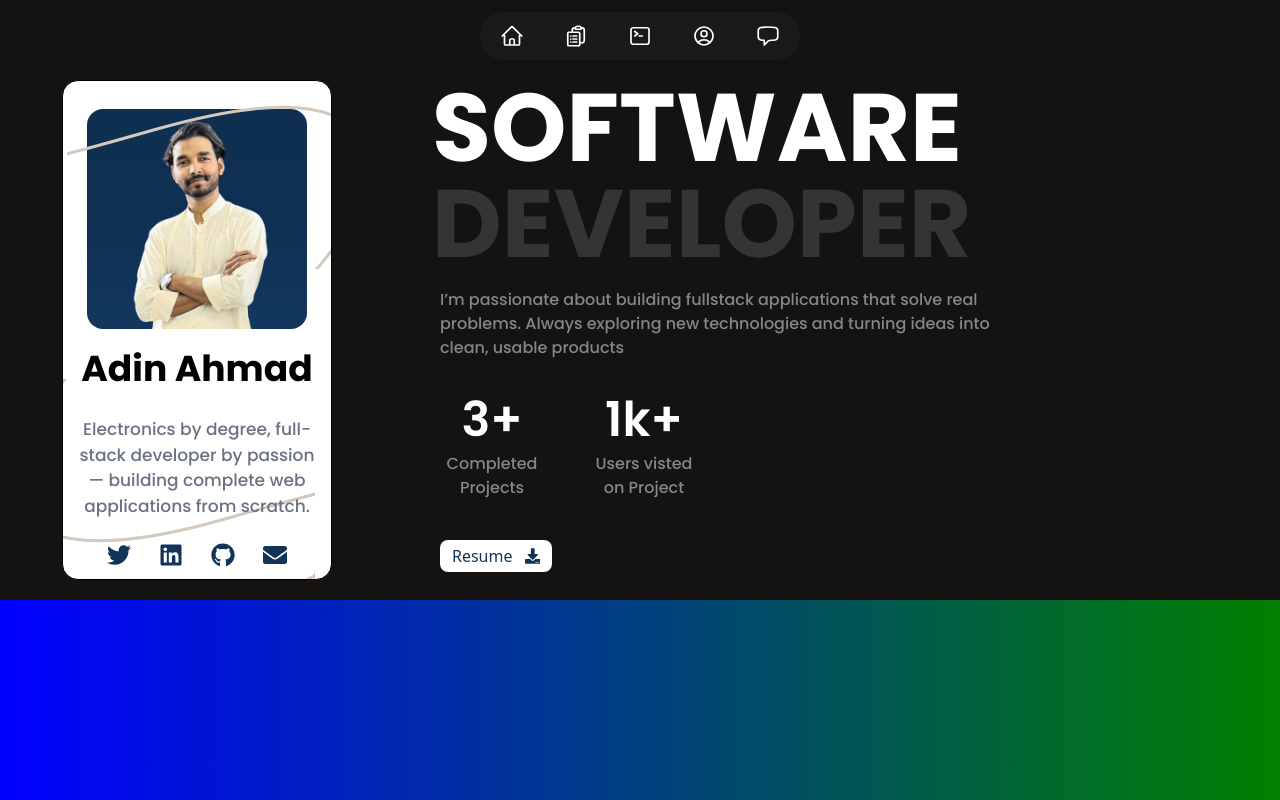
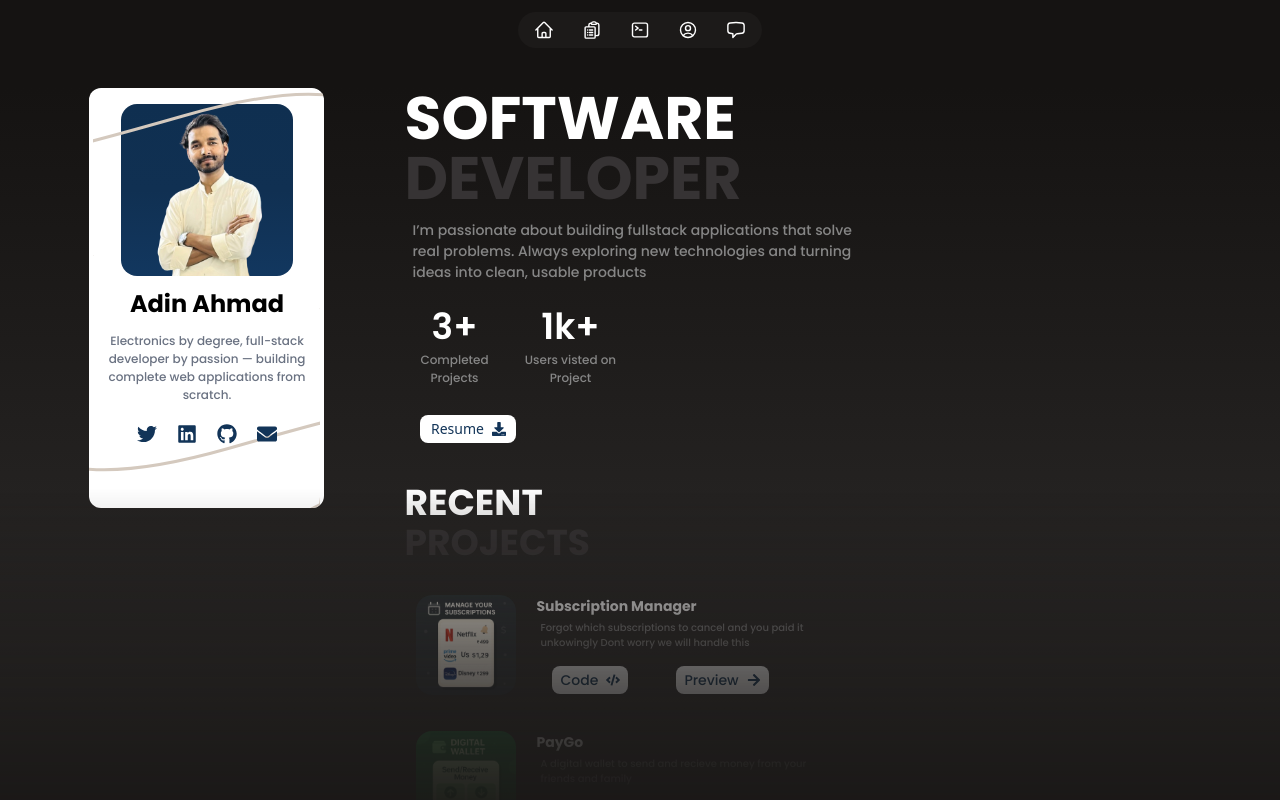
Before and after one commit to HeyAdin/portfolio-page, a React (Vite) app: page / in a window 1280 px wide. Built offline with nearby package versions, Linux system fonts and the light colour scheme.

Commit message:
responsiveness for xl screen

```diff
--- a/src/App.jsx
+++ b/src/App.jsx
@@ -6,9 +6,9 @@ import { Profile } from './components/Profile'
 function App() {
 
   return (
-    <div className='text-white  bg-[#151312] pt-3 h-[600px] overflow-hidden'>
+    <div className='text-white bg-[#151312] pt-3 h-screen 2xl:h-screen overflow-hidden relative'>
       <Navbar />
-      <div className='lg:flex lg:justify-center  lg:gap-25 lg:mt-5 bg-[#151312]'>
+      <div className='lg:flex xl:justify-center xl:gap-20 lg:mt-10 2xl:gap-40 2xl:pt-15 bg-gradient-to-t from-[#333130] to-[#151312] mask-b-from-50%'>
         <Profile />
         <HeroText />
       </div>
--- a/src/components/Button.jsx
+++ b/src/components/Button.jsx
@@ -1,5 +1,5 @@
 export const Button = ({ buttonText, buttonIcon, buttonLink }) => {
     return <div>
-        <a href={buttonLink} className=" cursor-pointer text-md font-[500] flex gap-3 items-center bg-white  mx-2 transform hover:-translate-y-1 duration-300 text-[#123458] px-3 py-1 rounded-lg justify-center">{buttonText} {buttonIcon}</a>
+        <a href={buttonLink} className=" cursor-pointer 2xl:text-lg xl:text-sm font-[500] flex 2xl:gap-3 xl:gap-2 items-center bg-white  2xl:mx-2 xl:mx-4 transform hover:-translate-y-1 duration-300 text-[#123458] 2xl:px-3 xl:px-2  2xl:py-1 xl:py-[4px] rounded-lg justify-center">{buttonText} {buttonIcon}</a>
     </div>
 }
--- a/src/components/Heading.jsx
+++ b/src/components/Heading.jsx
@@ -1,6 +1,6 @@
 export const Heading = ({ headingTextWhite, headingTextGray }) => {
     return <div>
-        <h1 className="text-6xl font-[700] ">{headingTextWhite}</h1>
-        <h1 className="text-[#363334] text-6xl font-[700] ">{headingTextGray}</h1>
+        <h1 className="2xl:text-6xl xl:text-4xl font-[700] ">{headingTextWhite}</h1>
+        <h1 className="text-[#363334] 2xl:text-6xl xl:text-4xl font-[700] ">{headingTextGray}</h1>
     </div>
 }
--- a/src/components/HeroText.jsx
+++ b/src/components/HeroText.jsx
@@ -8,7 +8,7 @@ import { Skills } from "./Skills";
 import { Input } from "./Input";
 export const HeroText = () => {
     return (
-        <div className="overflow-hidden overflow-y-scroll h-screen no-scrollbar scroll-smooth">
+        <div className="overflow-hidden overflow-y-scroll h-screen no-scrollbar scroll-smooth mask-b-from-50% ">
 
             {/* Hero Content */}
 
@@ -16,12 +16,12 @@ export const HeroText = () => {
                 initial={{ y: -50, x: -50, scale: 0.8, opacity: 0 }}
                 animate={{ y: 0, x: 0, scale: 1, opacity: 1 }}
                 transition={{ duration: 0.7 }}>
-                <h1 className=" text-8xl font-[700] font-Poppins">SOFTWARE</h1>
-                <h1 className=" text-8xl font-[700] font-Poppins text-[#363334]">DEVELOPER</h1>
-                <p className="w-150 text-md font-[500] text-[#868686] font-Poppins py-4 px-2" >I’m passionate about building fullstack applications that solve real problems. Always exploring new technologies and turning ideas into clean, usable products</p>
+                <h1 className="xl:text-6xl 2xl:text-8xl font-[700] font-Poppins">SOFTWARE</h1>
+                <h1 className=" 2xl:text-8xl xl:text-6xl font-[700] font-Poppins text-[#363334]">DEVELOPER</h1>
+                <p className="xl:w-120 2xl:w-150 2xl:text-lg xl:text-[14px] font-[500] text-[#868686] font-Poppins 2xl:py-4 xl:py-3 px-2" >I’m passionate about building fullstack applications that solve real problems. Always exploring new technologies and turning ideas into clean, usable products</p>
 
             </motion.div>
-            <div className="mt-5 flex gap-8 mb-10">
+            <div className="2xl:mt-5 xl:mt-3 flex 2xl:gap-8 xl:gap-4 2xl:mb-10 xl:mb-7">
                 <DataCard number={"3+"} title={"Completed Projects"} />
                 <DataCard number={"1k+"} title={"Users visted on Project"} />
             </div>
@@ -29,7 +29,7 @@ export const HeroText = () => {
                 initial={{ y: -50, x: -50, scale: 0.8, opacity: 0 }}
                 animate={{ y: 0, x: 0, scale: 1, opacity: 1 }}
                 transition={{ duration: 0.7 }}
-                className="mb-20 w-32">
+                className="2xl:mb-20 xl:mb-10  2xl:w-34 xl:w-32">
                 <Button buttonText={"Resume"} buttonIcon={<FaDownload />} />
             </motion.div>
 
@@ -99,9 +99,9 @@ const DataCard = ({ number, title }) => {
         initial={{ y: -50, x: -50, scale: 0.8, opacity: 0 }}
         animate={{ y: 0, x: 0, scale: 1, opacity: 1 }}
         transition={{ duration: 0.7 }}
-        className="max-w-30  text-center">
-        <h1 className="text-5xl font-Poppins font-[600] mb-2">{number}</h1>
-        <p className="text-md font-[500] font-Poppins text-[#868686]">{title}</p>
+        className="2xl:w-30 xl:w-25  text-center">
+        <h1 className="2xl:text-5xl xl:text-4xl font-Poppins font-[600] 2xl:mb-2 xl:mb-1">{number}</h1>
+        <p className="2xl:text-lg xl:text-[12px] font-[500] font-Poppins text-[#868686]">{title}</p>
     </motion.div>
 }
 
@@ -111,12 +111,12 @@ const ProjectsCard = ({ projectName, projectDescription, image }) => {
         whileInView={{ y: 0, x: 0, scale: 1, opacity: 1 }}
         transition={{ duration: 0.7 }}
         viewport={{ once: true }}
-        className="w-[80%] h-40 mt-10 overflow-hidden flex items-center px-4 py-2 transform hover:-translate-y-1 duration-300 gap-5 hover:bg-[#1C1A19] rounded-2xl">
-        <img className="h-35 rounded-2xl" src={image} alt="" />
+        className="w-[80%] 2xl:h-40 xl:h-27 2xl:mt-10 xl:mt-7 overflow-hidden flex items-center 2xl:px-4  xl:px-3 2xl:py-2 xl:py-1 transform hover:-translate-y-1 duration-300 gap-5 hover:bg-[#1C1A19] rounded-2xl">
+        <img className="2xl:h-35 xl:h-25 rounded-2xl" src={image} alt="" />
         <div>
-            <div className="w-100 mb-4">
-                <h1 className="text-xl font-bold mb-3">{projectName}</h1>
-                <p className="text-sm font-[500] font-Poppins text-[#868686] px-1">{projectDescription}</p>
+            <div className="2xl:w-100 xl:w-70 mb-4">
+                <h1 className="2xl:text-xl xl:text-sm font-bold 2xl:mb-3 xl:mb-1">{projectName}</h1>
+                <p className="2xl:text-sm xl:text-[10px] font-[500] font-Poppins text-[#868686] px-1">{projectDescription}</p>
             </div>
             <div className=" flex gap-4">
                 <Button buttonText={"Code"} buttonIcon={<FaCode />} />
--- a/src/components/Navbar.jsx
+++ b/src/components/Navbar.jsx
@@ -1,42 +1,42 @@
 import { motion } from 'motion/react'
 export const Navbar = () => {
     const navList = [{
-        icon: <li className="transform hover:scale-130 duration-300 hover:cursor-pointer"><svg xmlns="http://www.w3.org/2000/svg" fill="none" viewBox="0 0 24 24" strokeWidth="1.7" stroke="currentColor" className="size-6">
+        icon: <li className="transform hover:scale-130 duration-300 hover:cursor-pointer"><svg xmlns="http://www.w3.org/2000/svg" fill="none" viewBox="0 0 24 24" strokeWidth="1.7" stroke="currentColor" className="2xl:size-7 xl:size-5">
             <path strokeLinecap="round" strokeLinejoin="round" d="m2.25 12 8.954-8.955c.44-.439 1.152-.439 1.591 0L21.75 12M4.5 9.75v10.125c0 .621.504 1.125 1.125 1.125H9.75v-4.875c0-.621.504-1.125 1.125-1.125h2.25c.621 0 1.125.504 1.125 1.125V21h4.125c.621 0 1.125-.504 1.125-1.125V9.75M8.25 21h8.25" />
         </svg>
         </li>,
         title: "Home"
     },
     {
-        icon: <li className="transform hover:scale-130 duration-300 hover:cursor-pointer"><svg xmlns="http://www.w3.org/2000/svg" fill="none" viewBox="0 0 24 24" strokeWidth="1.7" stroke="currentColor" className="size-6">
+        icon: <li className="transform hover:scale-130 duration-300 hover:cursor-pointer"><svg xmlns="http://www.w3.org/2000/svg" fill="none" viewBox="0 0 24 24" strokeWidth="1.7" stroke="currentColor" className="2xl:size-7 xl:size-5">
             <path strokeLinecap="round" strokeLinejoin="round" d="M9 12h3.75M9 15h3.75M9 18h3.75m3 .75H18a2.25 2.25 0 0 0 2.25-2.25V6.108c0-1.135-.845-2.098-1.976-2.192a48.424 48.424 0 0 0-1.123-.08m-5.801 0c-.065.21-.1.433-.1.664 0 .414.336.75.75.75h4.5a.75.75 0 0 0 .75-.75 2.25 2.25 0 0 0-.1-.664m-5.8 0A2.251 2.251 0 0 1 13.5 2.25H15c1.012 0 1.867.668 2.15 1.586m-5.8 0c-.376.023-.75.05-1.124.08C9.095 4.01 8.25 4.973 8.25 6.108V8.25m0 0H4.875c-.621 0-1.125.504-1.125 1.125v11.25c0 .621.504 1.125 1.125 1.125h9.75c.621 0 1.125-.504 1.125-1.125V9.375c0-.621-.504-1.125-1.125-1.125H8.25ZM6.75 12h.008v.008H6.75V12Zm0 3h.008v.008H6.75V15Zm0 3h.008v.008H6.75V18Z" />
         </svg>
         </li>,
         title: "Projects"
     },
     {
-        icon: <li className="transform hover:scale-130 duration-300 hover:cursor-pointer"><svg xmlns="http://www.w3.org/2000/svg" fill="none" viewBox="0 0 24 24" strokeWidth="1.7" stroke="currentColor" className="size-6">
+        icon: <li className="transform hover:scale-130 duration-300 hover:cursor-pointer"><svg xmlns="http://www.w3.org/2000/svg" fill="none" viewBox="0 0 24 24" strokeWidth="1.7" stroke="currentColor" className="2xl:size-7 xl:size-5">
             <path strokeLinecap="round" strokeLinejoin="round" d="m6.75 7.5 3 2.25-3 2.25m4.5 0h3m-9 8.25h13.5A2.25 2.25 0 0 0 21 18V6a2.25 2.25 0 0 0-2.25-2.25H5.25A2.25 2.25 0 0 0 3 6v12a2.25 2.25 0 0 0 2.25 2.25Z" />
         </svg>
         </li>,
         title: "Skills"
     },
     {
-        icon: <li className="transform hover:scale-130 duration-300 hover:cursor-pointer"><svg xmlns="http://www.w3.org/2000/svg" fill="none" viewBox="0 0 24 24" strokeWidth="1.7" stroke="currentColor" className="size-6">
+        icon: <li className="transform hover:scale-130 duration-300 hover:cursor-pointer"><svg xmlns="http://www.w3.org/2000/svg" fill="none" viewBox="0 0 24 24" strokeWidth="1.7" stroke="currentColor" className="2xl:size-7 xl:size-5">
             <path strokeLinecap="round" strokeLinejoin="round" d="M17.982 18.725A7.488 7.488 0 0 0 12 15.75a7.488 7.488 0 0 0-5.982 2.975m11.963 0a9 9 0 1 0-11.963 0m11.963 0A8.966 8.966 0 0 1 12 21a8.966 8.966 0 0 1-5.982-2.275M15 9.75a3 3 0 1 1-6 0 3 3 0 0 1 6 0Z" />
         </svg>
         </li>,
         title: "About me"
     },
     {
-        icon: <li className="transform hover:scale-130 duration-300 hover:cursor-pointer"><svg xmlns="http://www.w3.org/2000/svg" fill="none" viewBox="0 0 24 24" strokeWidth="1.7" stroke="currentColor" className="size-6">
+        icon: <li className="transform hover:scale-130 duration-300 hover:cursor-pointer"><svg xmlns="http://www.w3.org/2000/svg" fill="none" viewBox="0 0 24 24" strokeWidth="1.7" stroke="currentColor" className="2xl:size-7 xl:size-5">
             <path strokeLinecap="round" strokeLinejoin="round" d="M2.25 12.76c0 1.6 1.123 2.994 2.707 3.227 1.087.16 2.185.283 3.293.369V21l4.076-4.076a1.526 1.526 0 0 1 1.037-.443 48.282 48.282 0 0 0 5.68-.494c1.584-.233 2.707-1.626 2.707-3.228V6.741c0-1.602-1.123-2.995-2.707-3.228A48.394 48.394 0 0 0 12 3c-2.392 0-4.744.175-7.043.513C3.373 3.746 2.25 5.14 2.25 6.741v6.018Z" />
         </svg>
         </li>,
         title: "Contact me"
     }]
 
-    return <div className=" flex justify-center items-center">
+    return <div className=" flex justify-center items-center ">
         <motion.div
             initial={{
                 scale: 0,
@@ -46,7 +46,7 @@ export const Navbar = () => {
             }}
             transition={{
                 duration: 0.4
-            }} className=" bg-[#1C1A19] flex items-center justify-center p-3 px-3 lg:px-5 list-none gap-7 lg:gap-10 rounded-3xl">
+            }} className=" bg-[#1C1A19] flex items-center justify-center lg:px-4 xl:py-2 2xl:py-4 2xl:px-6 list-none gap-7 xl:gap-7 2xl:gap-12 rounded-3xl">
             {
                 navList.map((item, index) => (
                     <motion.div
@@ -58,9 +58,9 @@ export const Navbar = () => {
                         }}
                         transition={{
                             duration: 1
-                        }} key={index} className="relative group">
-                        <div className="text-white cursor-pointer group-hover:text-[#93b1d1]">{item.icon}</div>
-                        <div className="absolute  mb-2 left-1/2 -translate-x-1/2 text-white text-sm font-bold px-2 py-1 rounded
+                        }} key={index} className="relative group flex flex-col justify-center items-center">
+                        <div className="text-white cursor-pointer group-hover:text-[#93b1d1] xl:size-5">{item.icon}</div>
+                        <div className="absolute  mb-2 2xl:left-4 2xl:top-7 xl:left-2/4 xl:top-4/4 -translate-x-1/2 text-white 2xl:text-sm xl:text-[10px] font-bold px-2 py-1 rounded
                           opacity-0 group-hover:opacity-100 transition-all
                           duration-400 whitespace-nowrap z-1 scale-0 group-hover:scale-90 group-hover:text-[#93b1d1]">
                             {item.title}
--- a/src/components/Profile.jsx
+++ b/src/components/Profile.jsx
@@ -8,8 +8,8 @@ export const Profile = () => {
             animate={{ scale: 1, opacity: 1 }}
             whileHover={{boxShadow:"0px 0px 200px 10px #123458 "}}
             transition={{ duration: 0.7 }}
-            className='overflow-hidden relative font-Poppins lg:w-[270px] lg:h-[500px] border border-1-white bg-white text-black rounded-2xl flex flex-col items-center text-center gap-3 py-7 px-4 hover:shadow-md shadow-gray-700'>
-            <svg width="400" height="200" className='absolute -top-3 left-1 z-10 overflow-hidden'>
+            className='overflow-hidden relative font-Poppins lg:w-[235px] lg:h-[420px] 2xl:w-[320px] 2xl:h-[600px] bg-white text-black 2xl:rounded-2xl lg:rounded-xl flex flex-col items-center text-center 2xl:gap-3 xl:gap-1 2xl:py-7 xl:py-4 2xl:px-4 xl:px-3 hover:shadow-md shadow-gray-700'>
+            <svg width="400" height="200" className='absolute 2xl:-top-3 xl:-top-8 left-1 z-10 overflow-hidden'>
                 <motion.path
                     d="M0 0 C  -100 700, 650 -100, 90 60 S 0 10, 100 -50"
                     stroke="#D4C9BE"
@@ -21,18 +21,18 @@ export const Profile = () => {
                     transition={{ duration: 1, ease: "easeInOut" }}
                 />
             </svg>
-            <img className='mb-2 bg-gradient-to-t from-[#12375f] via-[#103052] to-[#0f2f50] w-55 rounded-2xl object-cover lg:h-60' src={profilePic} alt="profileImage" />
+            <img className='mb-2 bg-gradient-to-t from-[#12375f] via-[#103052] to-[#0f2f50] 2xl:w-55 xl:w-43 rounded-2xl object-cover 2xl:h-60 ' src={profilePic} alt="profileImage" />
             <motion.h1
                 initial={{ scale: 0.7, opacity: 0 }}
                 animate={{ scale: 1, opacity: 1 }}
                 transition={{ duration: 1 }}
-                className='font-[700] text-4xl mb-4'>Adin Ahmad</motion.h1>
+                className='font-[700] 2xl:text-4xl xl:text-2xl 2xl:mb-4 xl:mb-2'>Adin Ahmad</motion.h1>
             <motion.p
                 initial={{ scale: 0.7, opacity: 0 }}
                 animate={{ scale: 1, opacity: 1 }}
                 transition={{ duration: 1 }}
-                className='mb-3 z-10 text-[17px] font-[500] text-gray-500'>Electronics by degree, full-stack developer by passion — building complete web applications from scratch.</motion.p>
-            <svg width="400" height="200" className='absolute bottom-0 right-4 z-9 overflow-hidden scale-y-[-1] scale-x-[-1]'>
+                className='2xl:mb-3 xl:mb-4 z-10 2xl:text-[17px] xl:text-[12px] font-[500] text-gray-500'>Electronics by degree, full-stack developer by passion — building complete web applications from scratch.</motion.p>
+            <svg width="400" height="200" className='absolute bottom-0 2xl:right-4 xl:right-1 z-9 overflow-hidden scale-y-[-1] scale-x-[-1]'>
                 <motion.path
                     d="M0 0 C  -100 700, 650 -100, 90 60 S 0 10, 100 -50"
                     stroke="#D4C9BE"
@@ -45,14 +45,14 @@ export const Profile = () => {
                 />
             </svg>
             <motion.ul
-                className='flex gap-7 text-[#123458] z-10'
+                className='flex 2xl:gap-7 xl:gap-5 text-[#123458] z-10'
                 initial={{ scale: 0 }}
                 animate={{ scale: 1 }}
                 transition={{ duration: 0.7 }}>
-                <a href='https://x.com/adnahmd62' target='_blank' className='text-2xl cursor-pointer hover:text-[#a7966e] hover:scale-110 transition-transform duration-200'><FaTwitter /></a>
-                <a href='https://www.linkedin.com/in/adin-ahmad-56a495207/' target='_blank' className='text-2xl cursor-pointer hover:text-[#a7966e] hover:scale-110 transition-transform duration-200'><FaLinkedin /></a>
-                <a href='https://github.com/HeyAdin?tab=repositories' target='_blank' className='text-2xl cursor-pointer hover:text-[#a7966e] hover:scale-110 transition-transform duration-200'><FaGithub /></a>
-                <a href='mailto:adinahmad003@gmail.com' target='_blank' className="text-2xl cursor-pointer hover:text-[#a7966e] hover:scale-110 transition-transform duration-200"><FaEnvelope /></a>
+                <a href='https://x.com/adnahmd62' target='_blank' className='2xl:text-2xl xl:text-xl  cursor-pointer hover:text-[#a7966e] hover:scale-110 transition-transform duration-200'><FaTwitter /></a>
+                <a href='https://www.linkedin.com/in/adin-ahmad-56a495207/' target='_blank' className='2xl:text-2xl xl:text-xl  cursor-pointer hover:text-[#a7966e] hover:scale-110 transition-transform duration-200'><FaLinkedin /></a>
+                <a href='https://github.com/HeyAdin?tab=repositories' target='_blank' className='2xl:text-2xl xl:text-xl  cursor-pointer hover:text-[#a7966e] hover:scale-110 transition-transform duration-200'><FaGithub /></a>
+                <a href='mailto:adinahmad003@gmail.com' target='_blank' className="2xl:text-2xl xl:text-xl  cursor-pointer hover:text-[#a7966e] hover:scale-110 transition-transform duration-200"><FaEnvelope /></a>
             </motion.ul>
         </motion.div>
     )
```
